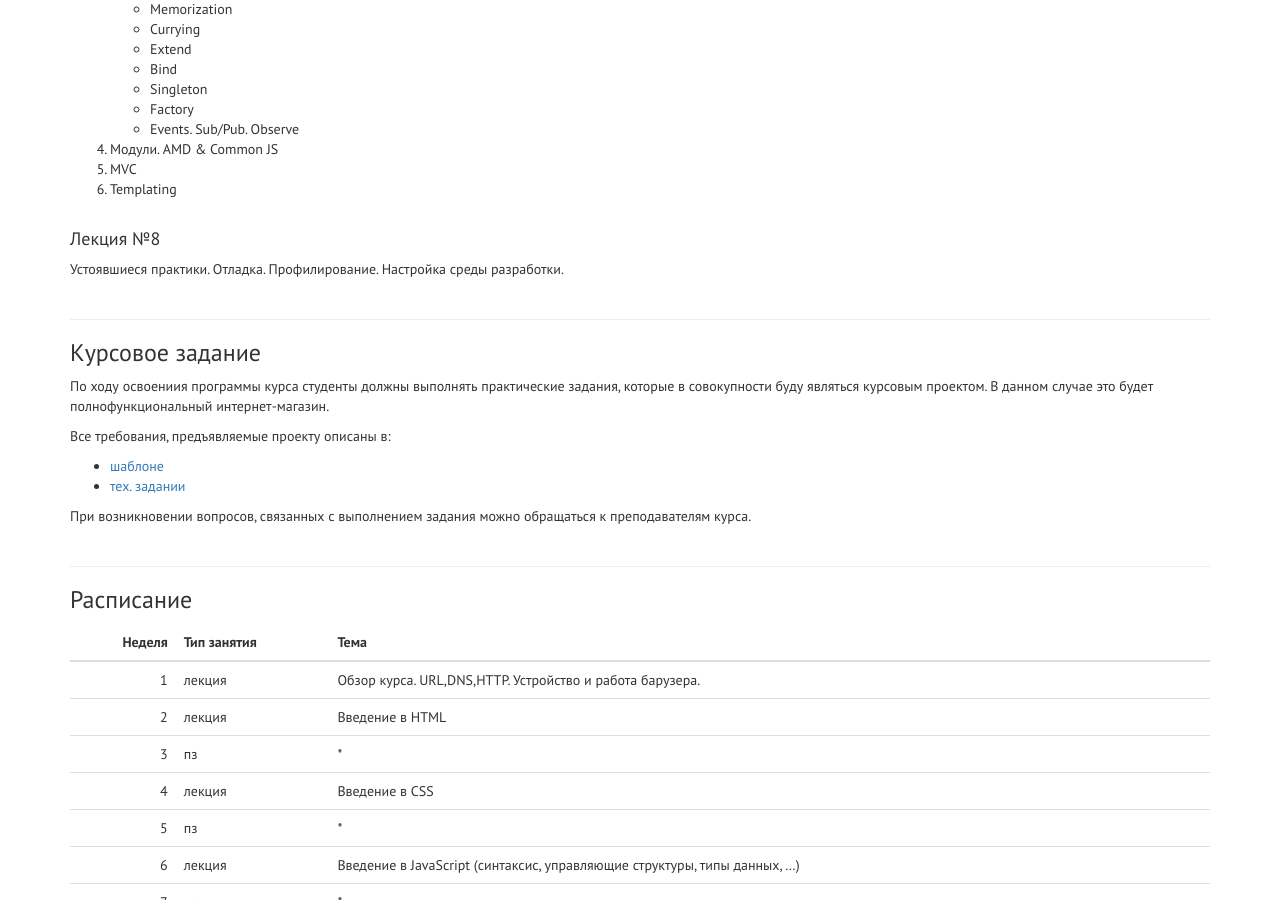
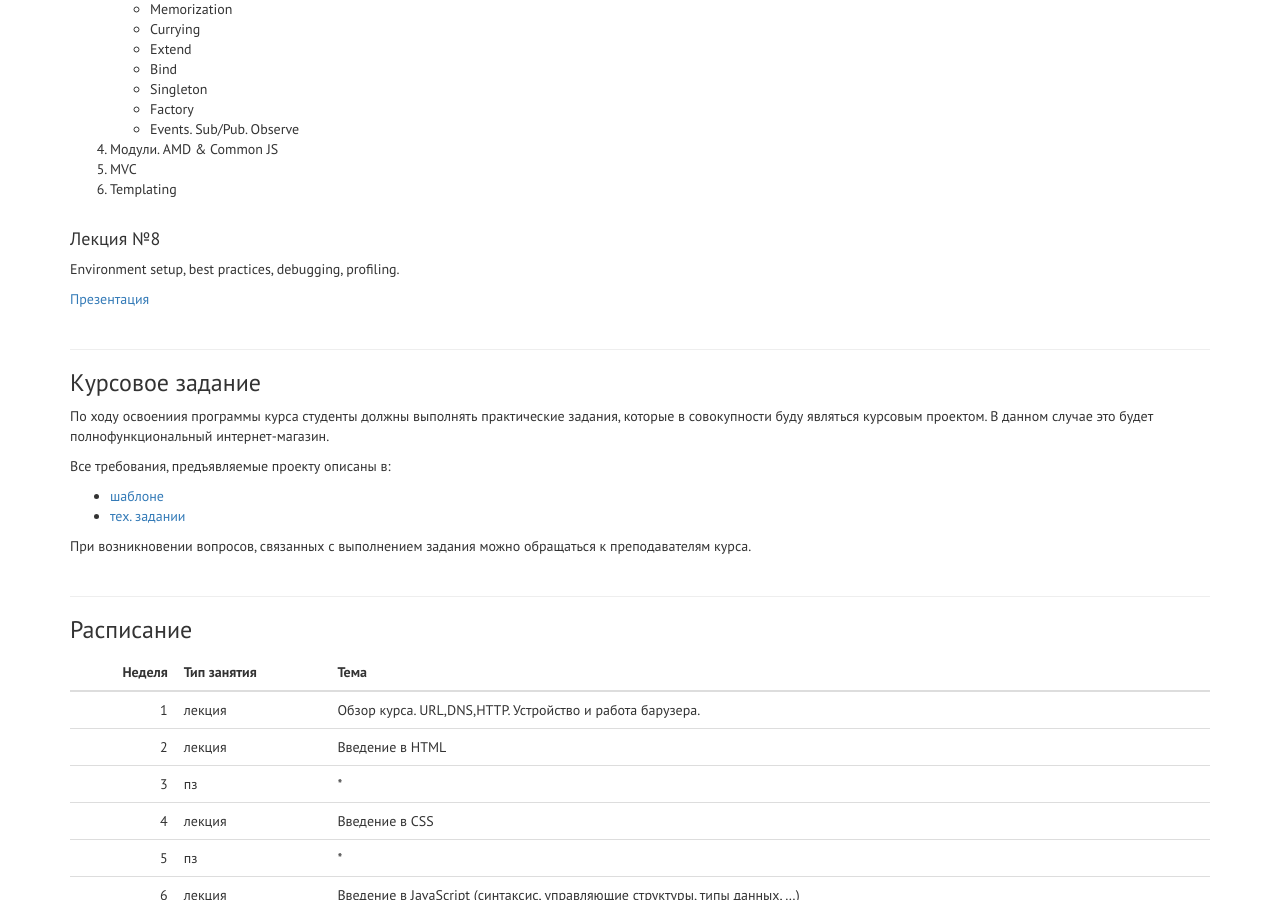
Before and after one commit to exadel-edu/exadel-edu.github.io, a Jekyll site: the page built from front-end.html, in a window 1280 px wide and 900 px high, scrolled down 3550 px. Built offline with Jekyll 4.4.1, drawn with Linux system fonts in a browser that asks for light colours; nearby versions of some CDN libraries.

Commit message:
Lecture 8
Environment setup, best practices, debugging, profiling.

```diff
--- a/_includes/front-end/program.md
+++ b/_includes/front-end/program.md
@@ -208,4 +208,6 @@ __Содержание:__
 
 #### Лекция №8
 
-Устоявшиеся практики. Отладка. Профилирование. Настройка среды разработки.
+Environment setup, best practices, debugging, profiling.
+
+[Презентация](/training-materials/front-end-dive-in-course/lecture-8/env_setup_best_practices_debugging_profiling.pdf)
```
Also changed, not shown: 1 other file.
